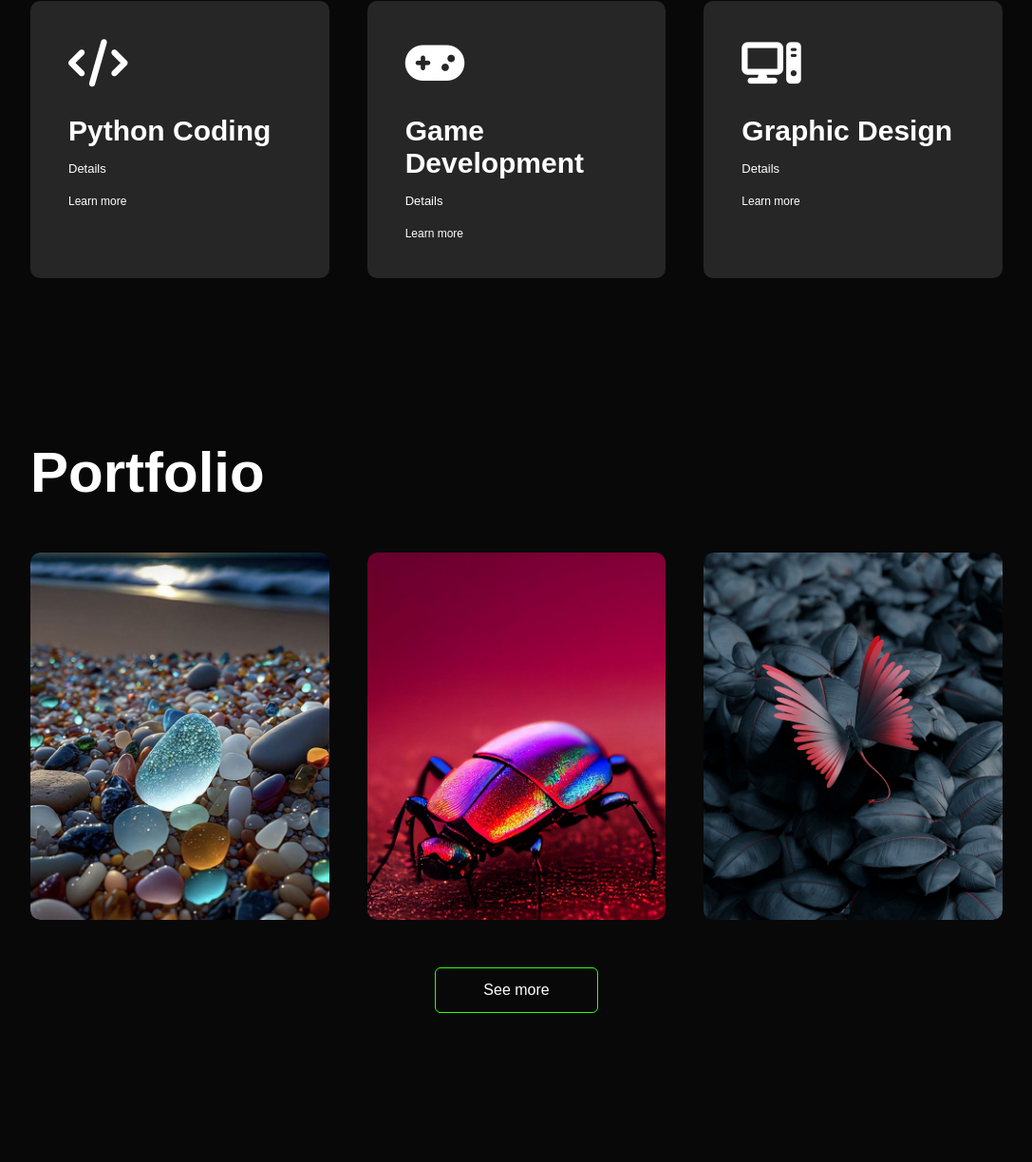
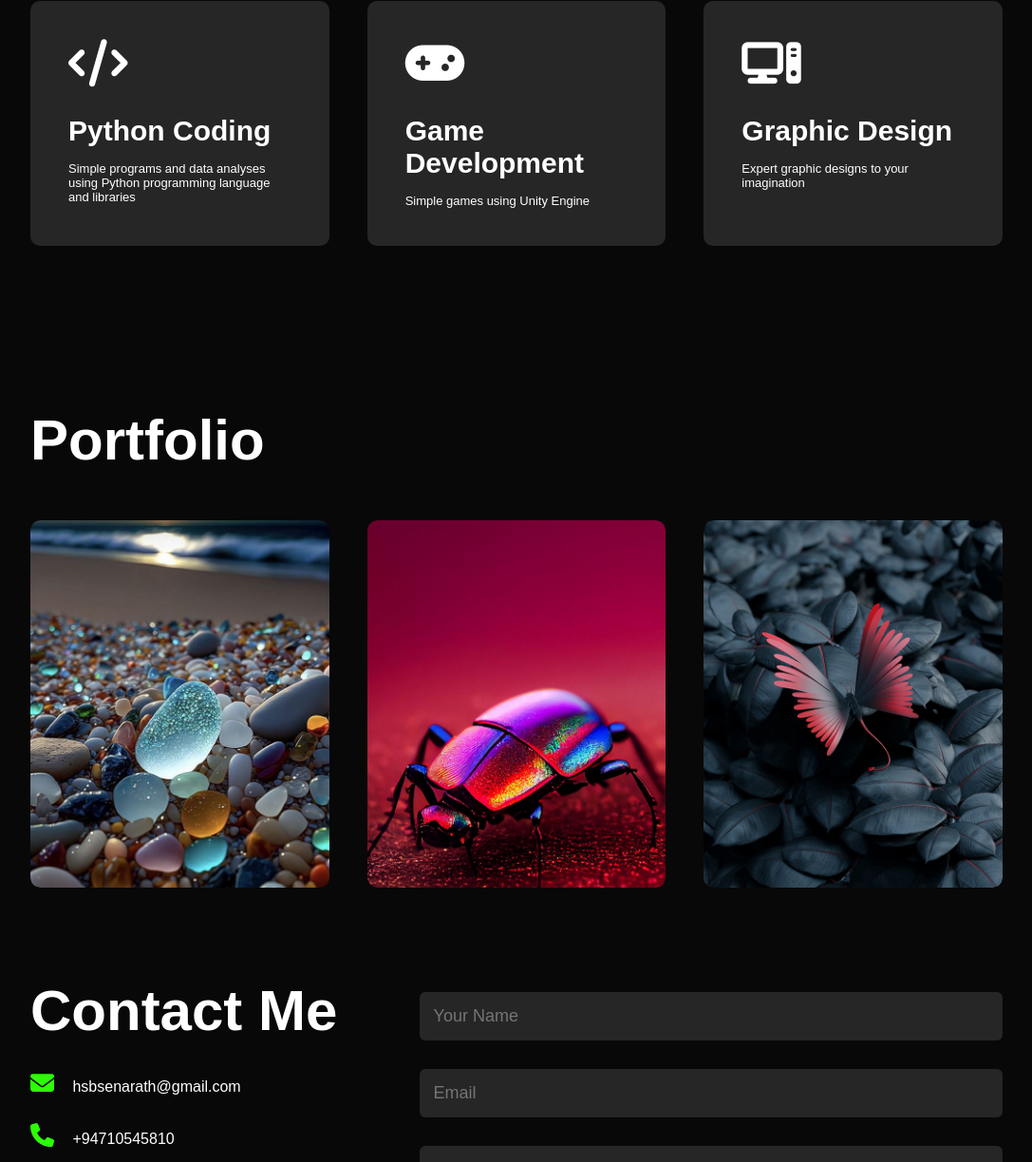
Before and after one commit to Sandaru17513/Portfolio-Website, a plain HTML site: page index.html in a window 1280 px wide. Shown: the part 1643-2867 px from the top of the page at 95% size, without its empty margins (96-1183 px from the left). Drawn offline with Linux system fonts and the light colour scheme.

Commit message:
Update index.html

```diff
--- a/index.html
+++ b/index.html
@@ -78,20 +78,20 @@
             <div>
                 <i class="fa-solid fa-code"></i>
                 <h2>Python Coding</h2>
-                <p>Details</p>
-                <a href="#">Learn more</a>
+                <p>Simple programs and data analyses using Python programming language and libraries</p>
+                <!-- <a href="#">Learn more</a> -->
             </div>
             <div>
                 <i class="fa-solid fa-gamepad"></i>
                 <h2>Game Development</h2>
-                <p>Details</p>
-                <a href="#">Learn more</a>
+                <p>Simple games using Unity Engine</p>
+                <!-- <a href="#">Learn more</a> -->
             </div>
             <div>
                 <i class="fa-solid fa-computer"></i>
                 <h2>Graphic Design</h2>
-                <p>Details</p>
-                <a href="#">Learn more</a>
+                <p>Expert graphic designs to your imagination</p>
+                <!-- <a href="#">Learn more</a> -->
             </div>
         </div>
     </div>
@@ -104,16 +104,16 @@
             <div class="work">
                 <img src="images/work-1.jpg">
                 <div class="layer">
-                    <h3>Data Science Project</h3>
-                    <p>Description</p>
+                    <h3>Designs</h3>
+                    <p>Photoshop Design</p>
                     <a href="#"><i class="fa-solid fa-link"></i></a>
                 </div>
             </div>
             <div class="work">
                 <img src="images/work-2.jpg">
                 <div class="layer">
-                    <h3>Game Project</h3>
-                    <p>Description</p>
+                    <h3>Designs</h3>
+                    <p>Photoshop Design</p>
                     <a href="#"><i class="fa-solid fa-link"></i></a>
                 </div>
             </div>
@@ -121,12 +121,12 @@
                 <img src="images/work-3.jpg">
                 <div class="layer">
                     <h3>Designs</h3>
-                    <p>Description</p>
+                    <p>Photoshop Design</p>
                     <a href="#"><i class="fa-solid fa-link"></i></a>
                 </div>
             </div>
         </div>
-        <a href="#" class="btn">See more</a>
+        <!-- <a href="#" class="btn">See more</a> -->
     </div>
 </div>
 <!-- -----contact----- -->
@@ -135,12 +135,12 @@
         <div class="row">
             <div class="contact-left">
                 <h1 class="sub-title">Contact Me</h1>
-                <p><i class="fa-solid fa-envelope"></i> cit-24-01-0014@sltc.ac.lk</p>
-                <p><i class="fa-solid fa-phone"></i> 0123456789</p>
+                <p><i class="fa-solid fa-envelope"></i> hsbsenarath@gmail.com</p>
+                <p><i class="fa-solid fa-phone"></i> +94710545810</p>
                 <div class="social-icons">
-                    <a href="https://www.facebook.com/"><i class="fa-brands fa-square-facebook"></i></a>
-                    <a href="https://www.linkedin.com/home"><i class="fa-brands fa-linkedin"></i></a>
-                    <a href="https://www.whatsapp.com/"><i class="fa-brands fa-square-whatsapp"></i></a>
+                    <a href="https://www.facebook.com/profile.php?id=100070164240555&mibextid=ZbWKwL"><i class="fa-brands fa-square-facebook"></i></a>
+                    <a href="https://www.linkedin.com/in/sandaru-senarath-8ab52027b/"><i class="fa-brands fa-linkedin"></i></a>
+                    <a href="wa.me/+94710545810"><i class="fa-brands fa-square-whatsapp"></i></a>
                 </div>
                 <a href="no cv.pdf" download class="btn btn2">Download CV</a>
             </div>
```
